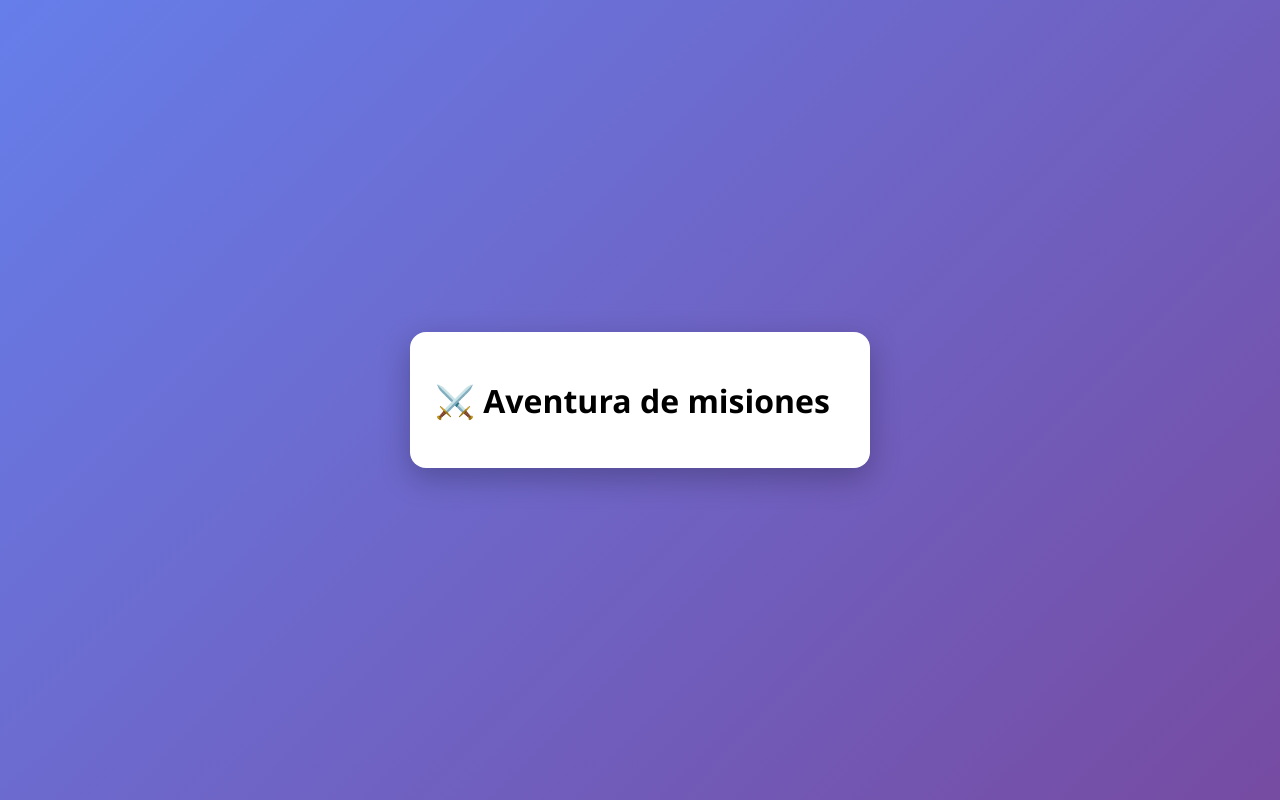
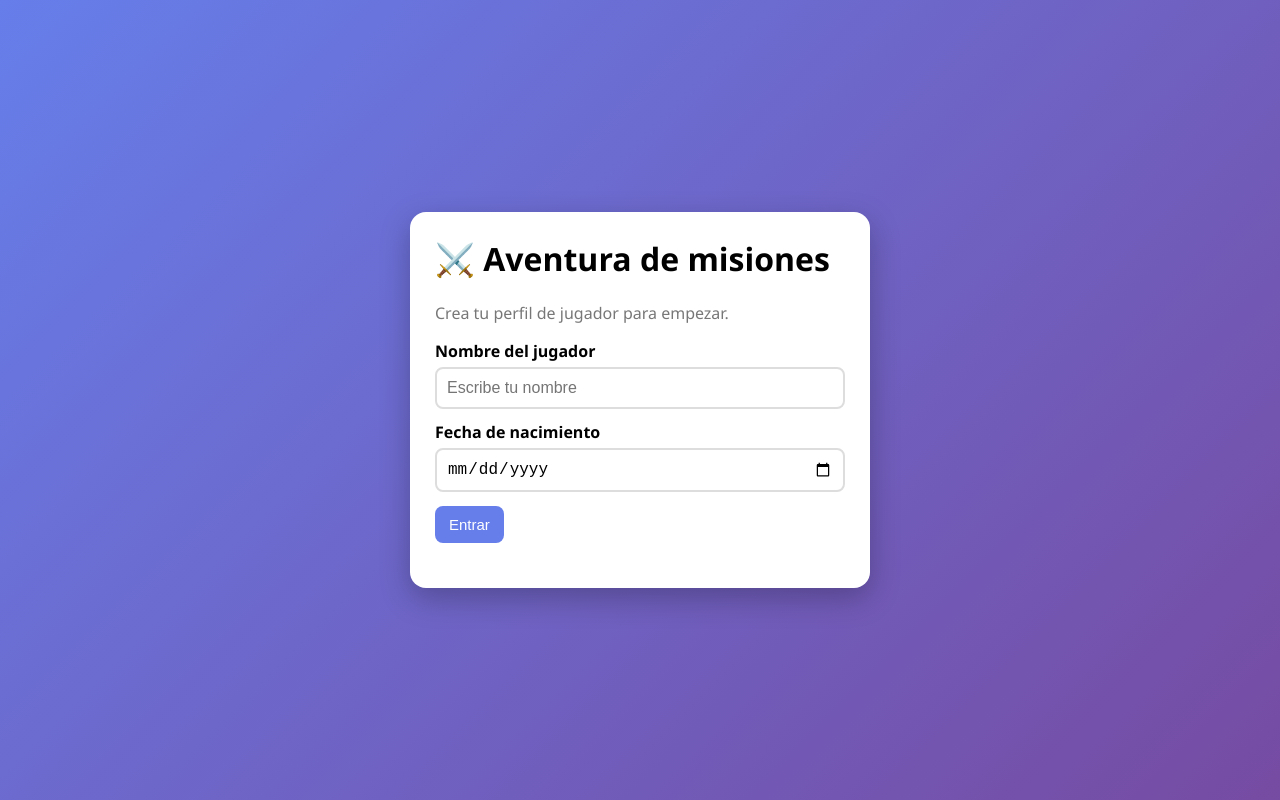
Before and after one commit to andreajimenez21/DWEC---Andrea-Jimenez-Perez, a plain HTML site: page index.html in a window 1280 px wide. Drawn offline with Linux system fonts and the light colour scheme.

Commit message:
Formulario de perfil del jugador

```diff
--- a/css/estilos.css
+++ b/css/estilos.css
@@ -21,3 +21,53 @@ body {
   max-width: 460px;
   box-shadow: 0 10px 30px rgba(0, 0, 0, 0.25);
 }
+
+h1,
+h2,
+h3 {
+  margin-top: 0;
+}
+
+label {
+  display: block;
+  margin-top: 12px;
+  font-weight: bold;
+}
+
+input {
+  width: 100%;
+  padding: 10px;
+  margin-top: 5px;
+  border: 2px solid #ddd;
+  border-radius: 8px;
+  font-size: 16px;
+}
+
+input:focus {
+  outline: none;
+  border-color: #667eea;
+}
+
+button {
+  padding: 10px 14px;
+  margin: 14px 6px 4px 0;
+  border: none;
+  border-radius: 8px;
+  background: #667eea;
+  color: white;
+  font-size: 15px;
+  cursor: pointer;
+}
+
+button:hover {
+  opacity: 0.85;
+}
+
+.error {
+  color: #e74c3c;
+  font-weight: bold;
+}
+
+.suave {
+  color: #777;
+}
--- a/index.html
+++ b/index.html
@@ -1,5 +1,6 @@
 <!DOCTYPE html>
 <html lang="es">
+
 <head>
   <meta charset="UTF-8">
   <meta name="viewport" content="width=device-width, initial-scale=1.0">
@@ -8,9 +9,21 @@
   <script src="js/comun.js"></script>
   <script src="js/perfil.js"></script>
 </head>
+
 <body>
   <div class="tarjeta">
     <h1>⚔️ Aventura de misiones</h1>
+    <p id="bienvenida" class="suave">Crea tu perfil de jugador para empezar.</p>
+
+    <label for="nombre">Nombre del jugador</label>
+    <input type="text" id="nombre" placeholder="Escribe tu nombre">
+
+    <label for="fecha">Fecha de nacimiento</label>
+    <input type="date" id="fecha">
+
+    <button id="btnEntrar">Entrar</button>
+    <p id="mensaje"></p>
   </div>
 </body>
+
 </html>
```
